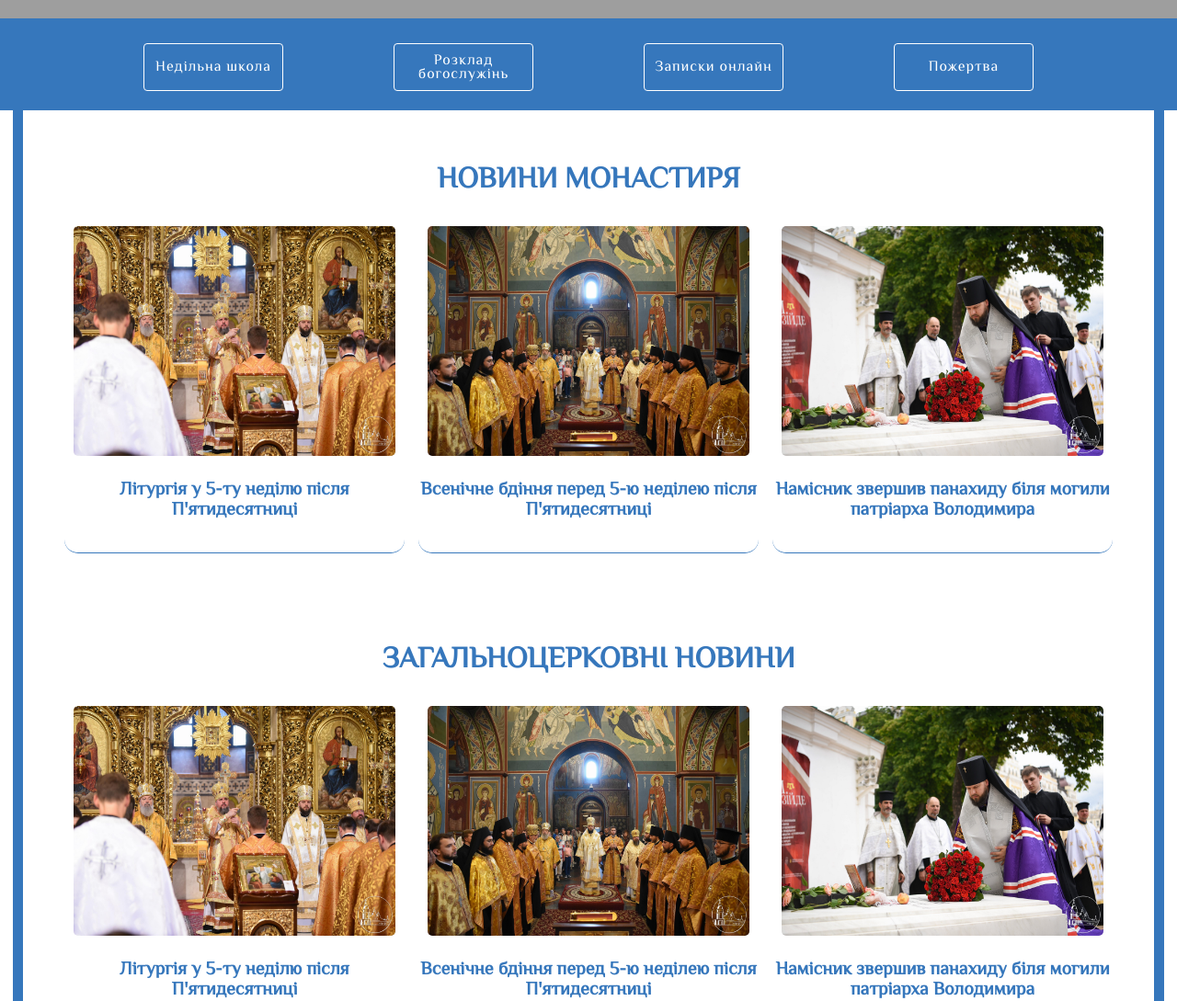
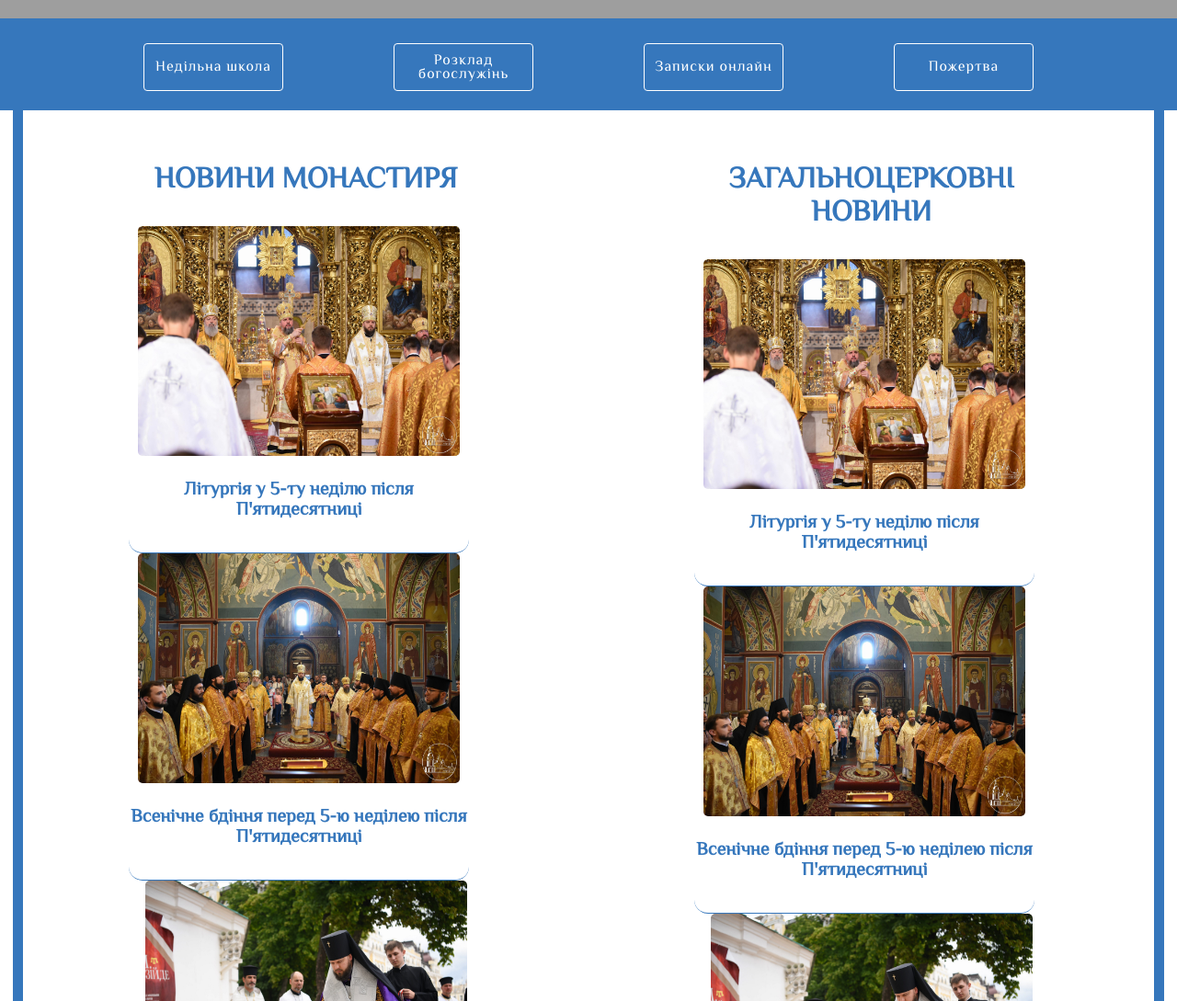
Before and after one commit to AlmessaN/Michael-s_dom_monastery, a plain HTML site: page index.html in a window 1280 px wide. Shown: the part 860-1949 px from the top of the page at 92% size. Drawn offline with Linux system fonts and the light colour scheme; grey boxes are pictures that could not be loaded; a web font is replaced by a local one.

Commit message:
Update style.css

```diff
--- a/css/style.css
+++ b/css/style.css
@@ -10,22 +10,19 @@ body {
   margin: 0 auto;
   padding-left: 15px;
   padding-right: 15px;
+
+  @media screen and (min-width: 1200px) {
+      max-width: 1200px;
+}
+  @media screen and (min-width: 768px) {
+      max-width: 768px;
 }
   @media screen and (min-width: 320px) {
-    .container {
-      max-width: 480px;
-    }
-  }
-  @media screen and (min-width: 768px) {
-    .container {
-      max-width: 768px;
-    }
-  }
-  @media screen and (min-width: 1200px) {
-    .container {
-      max-width: 1200px;
-    }
-  }
+          max-width: 480px;
+}
+}
+
+
 nav {
     display: none;
 }
@@ -141,6 +138,10 @@ textarea {
     margin: 0 auto;
     padding-top: 610px;
     padding-bottom: 20px;
+
+    @media screen (max-width: 767px) {
+      display: none;
+    }
 }
 .section__btn {
   display: flex;
```
